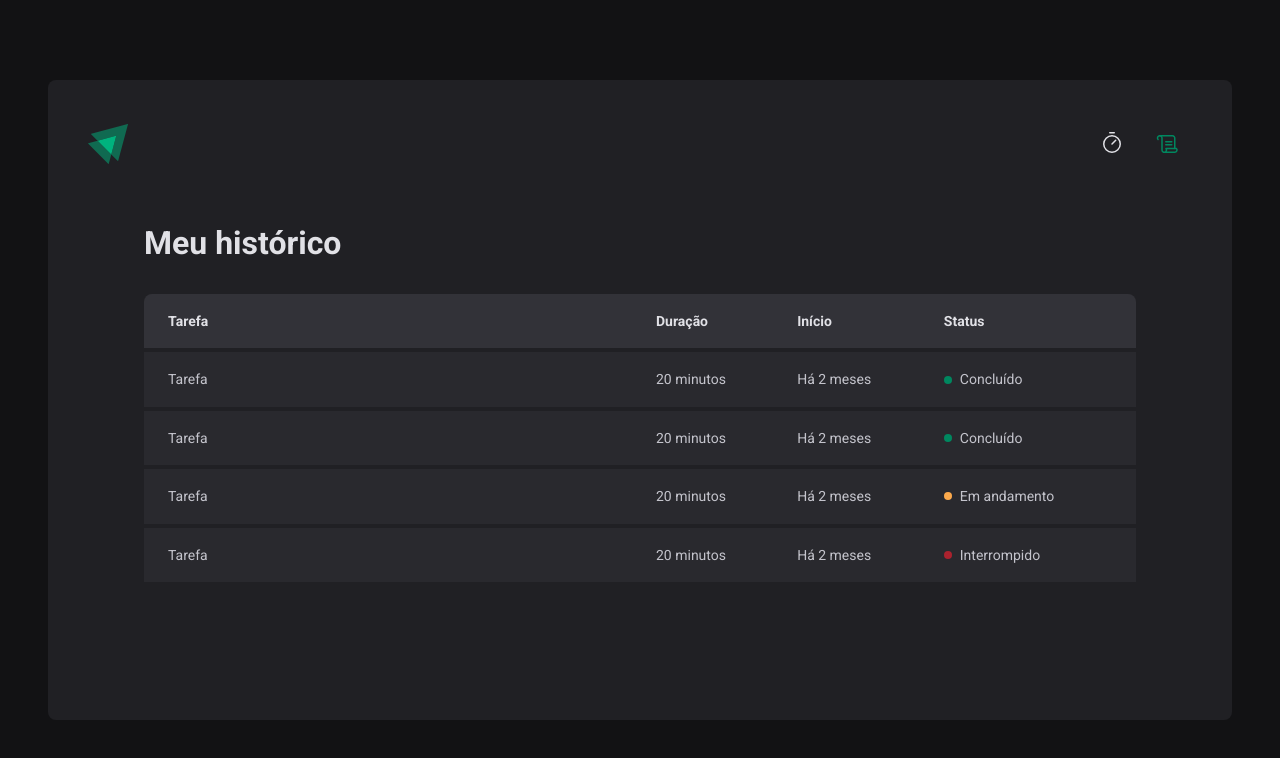
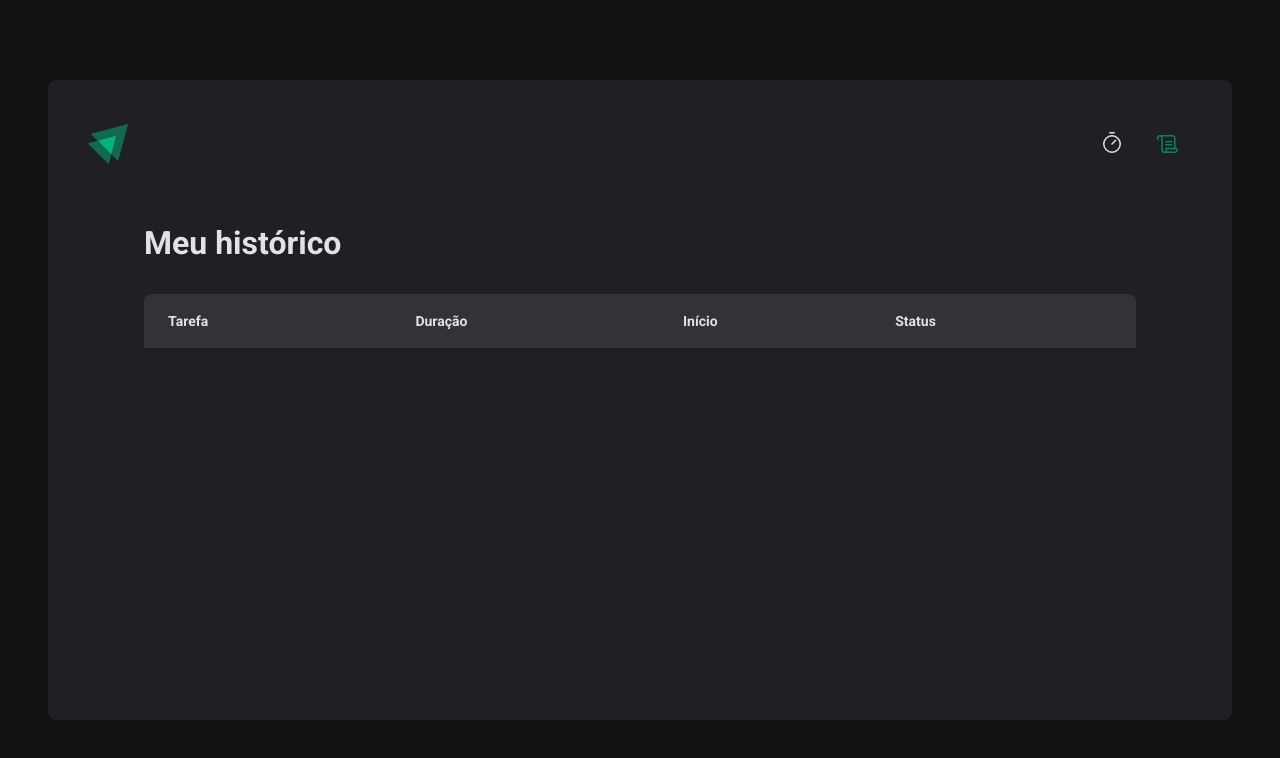
Before and after one commit to Villarinho-Gui/Ignite-Timer, a React (Vite) app: page /history in a window 1280 px wide. Shown: the top 758 px of the page. Built offline with nearby package versions, Linux system fonts and the light colour scheme.

Commit message:
feat: (History) :sparkles: Criando listagens dinâmicas com os dados dos Cycles

```diff
--- a/src/pages/History/index.tsx
+++ b/src/pages/History/index.tsx
@@ -1,6 +1,10 @@
+import { useContext } from 'react'
 import { HistoryContainer, HistoryList, Status } from './styles'
+import { CyclesContext } from '../../contexts/CyclesContext'
 
 export function History() {
+  const { cycles } = useContext(CyclesContext)
+
   return (
     <HistoryContainer>
       <h1>Meu histórico</h1>
@@ -16,38 +20,28 @@
             </tr>
           </thead>
           <tbody>
-            <tr>
-              <td>Tarefa</td>
-              <td>20 minutos</td>
-              <td>Há 2 meses</td>
-              <td>
-                <Status statusColors="green">Concluído</Status>
-              </td>
-            </tr>
-            <tr>
-              <td>Tarefa</td>
-              <td>20 minutos</td>
-              <td>Há 2 meses</td>
-              <td>
-                <Status statusColors="green">Concluído</Status>
-              </td>
-            </tr>
-            <tr>
-              <td>Tarefa</td>
-              <td>20 minutos</td>
-              <td>Há 2 meses</td>
-              <td>
-                <Status statusColors="yellow">Em andamento</Status>
-              </td>
-            </tr>
-            <tr>
-              <td>Tarefa</td>
-              <td>20 minutos</td>
-              <td>Há 2 meses</td>
-              <td>
-                <Status statusColors="red">Interrompido</Status>
-              </td>
-            </tr>
+            {cycles.map((cycle) => {
+              return (
+                <tr key={cycle.id}>
+                  <td>{cycle.task}</td>
+                  <td>{cycle.minutesAmount} minutos</td>
+                  <td>{cycle.startDate.toISOString()}</td>
+                  <td>
+                    {cycle.finishedDate && (
+                      <Status statusColors="green">Concluído</Status>
+                    )}
+
+                    {cycle.interruptedDate && (
+                      <Status statusColors="red">Interrompido</Status>
+                    )}
+
+                    {!cycle.finishedDate && !cycle.interruptedDate && (
+                      <Status statusColors="yellow">Em andamento</Status>
+                    )}
+                  </td>
+                </tr>
+              )
+            })}
           </tbody>
         </table>
       </HistoryList>
```
